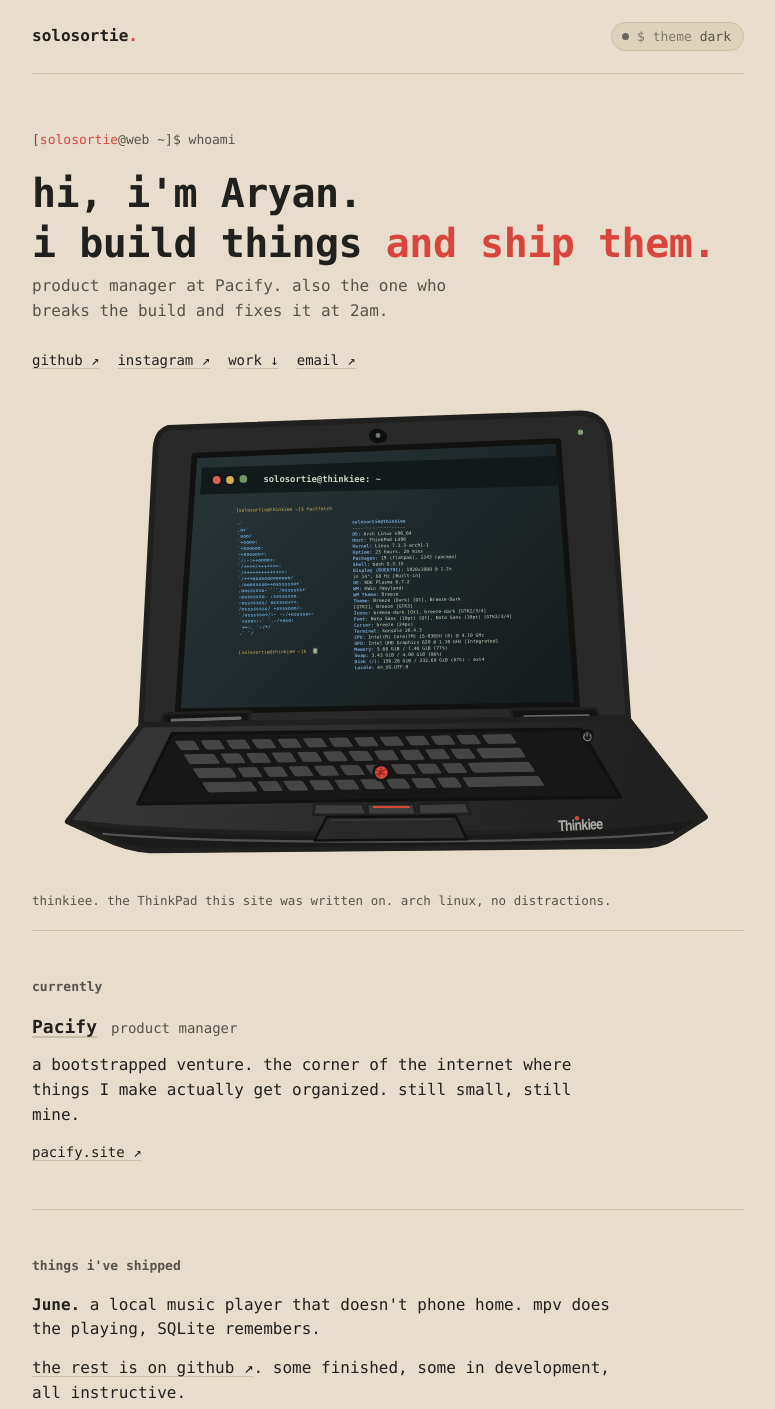
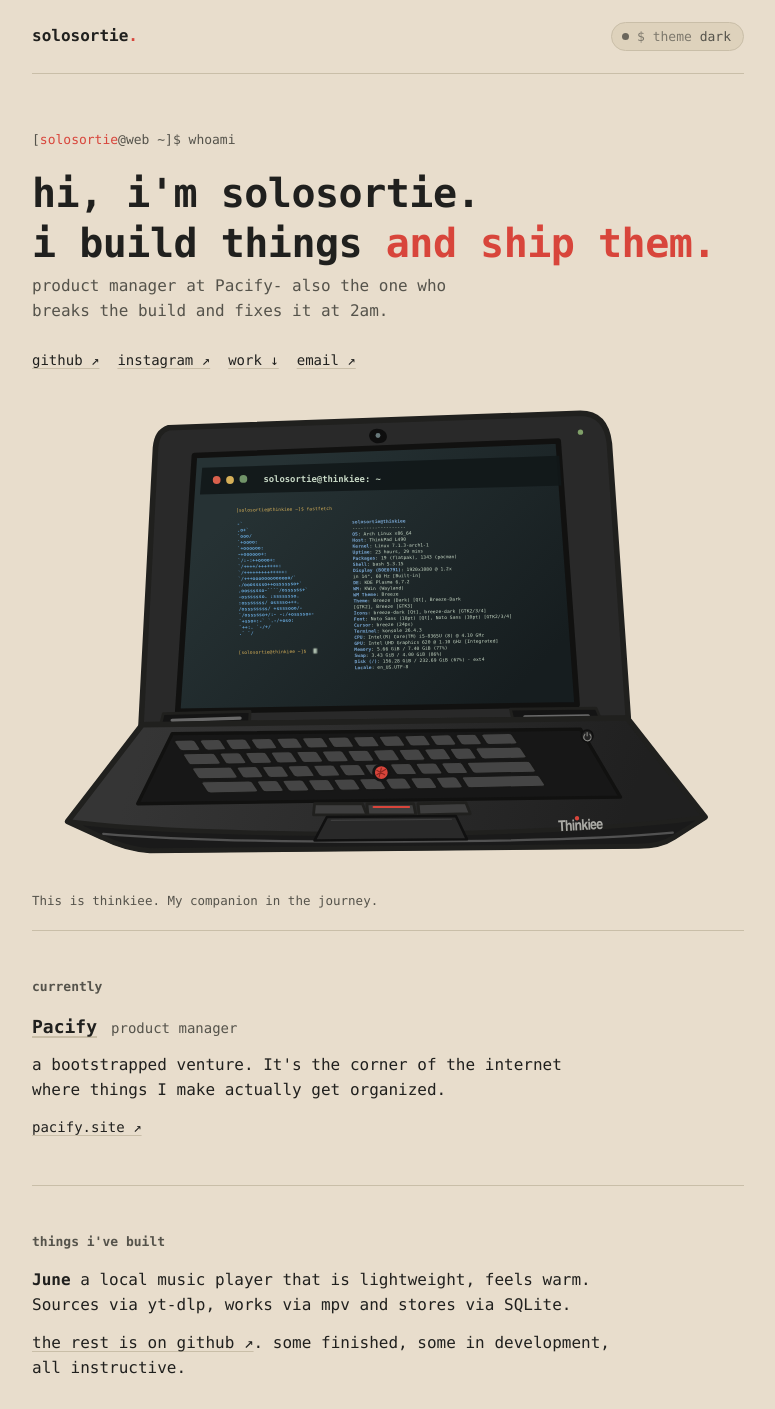
Before and after one commit to solosortie/solosortie, a plain HTML site: page index.html in a window 1280 px wide. Shown: the top 1409 px of the page, without its empty margins (252-1027 px from the left). Drawn offline with Linux system fonts and the light colour scheme.

Commit message:
Update index.html

```diff
--- a/index.html
+++ b/index.html
@@ -216,8 +216,8 @@
 
   <div class="hero">
     <p class="prompt">[<span class="path">solosortie</span>@web ~]$ whoami</p>
-    <h1>hi, i'm Aryan.<br>i build things <span class="accent">and ship them.</span></h1>
-    <p class="tagline">product manager at Pacify. also the one who breaks the build and fixes it at 2am.</p>
+    <h1>hi, i'm solosortie.<br>i build things <span class="accent">and ship them.</span></h1>
+    <p class="tagline">product manager at Pacify- also the one who breaks the build and fixes it at 2am.</p>
     <div class="links">
       <a href="https://github.com/solosortie" target="_blank" rel="noopener">github ↗</a>
       <a href="https://instagram.com/solosortie" target="_blank" rel="noopener">instagram ↗</a>
@@ -226,7 +226,7 @@
     </div>
 
     <div class="rig" id="rigHolder"></div>
-    <p class="rig-caption">thinkiee. the ThinkPad this site was written on. arch linux, no distractions.</p>
+    <p class="rig-caption">This is thinkiee. My companion in the journey.</p>
   </div>
 
   <section id="work">
@@ -235,15 +235,15 @@
       <span class="who"><a href="https://pacify.site" target="_blank" rel="noopener">Pacify</a></span>
       <span class="role">product manager</span>
     </div>
-    <p class="job-desc">a bootstrapped venture. the corner of the internet where things I make actually get organized. still small, still mine.</p>
+    <p class="job-desc">a bootstrapped venture. It's the corner of the internet where things I make actually get organized.  </p>
     <div class="job-links">
       <a href="https://pacify.site" target="_blank" rel="noopener">pacify.site ↗</a>
     </div>
   </section>
 
   <section>
-    <h2>things i've shipped</h2>
-    <p><strong>June.</strong> a local music player that doesn't phone home. mpv does the playing, SQLite remembers.</p>
+    <h2>things i've built</h2>
+    <p><strong>June</strong> a local music player that is lightweight, feels warm. Sources via yt-dlp, works via mpv and stores via SQLite.</p>
     <p><a href="https://github.com/solosortie" target="_blank" rel="noopener">the rest is on github ↗</a>. some finished, some in development, all instructive.</p>
   </section>
 
@@ -262,7 +262,7 @@
       <a href="https://instagram.com/solosortie" target="_blank" rel="noopener">instagram ↗</a>
       <a href="mailto:aryan91129@gmail.com">email ↗</a>
     </div>
-    <p class="fine">© 2026 solosortie. no frameworks were harmed. built with HTML, CSS, and a red TrackPoint.</p>
+    <p class="fine">© 2026 solosortie. built with vanilla HTML, CSS, and a red TrackPoint.</p>
   </footer>
 </div>
 
```
